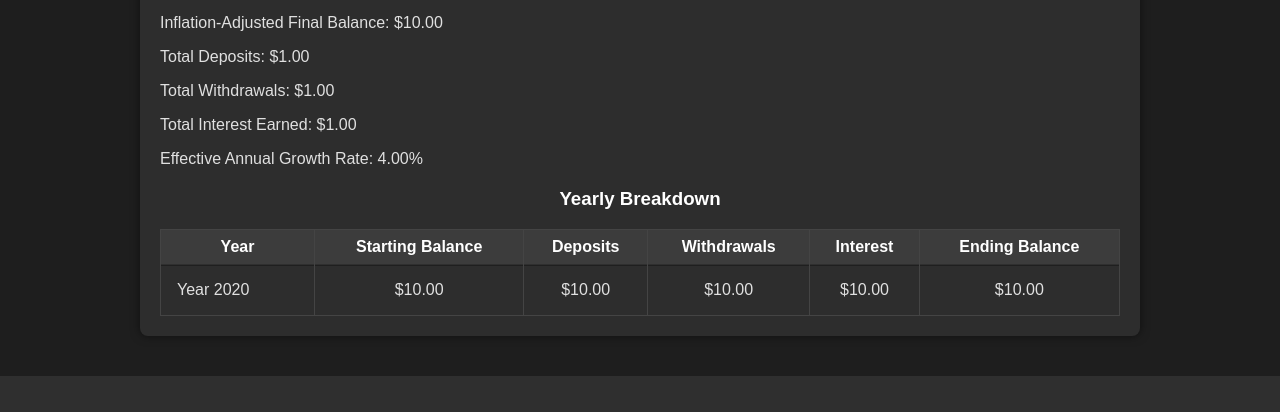
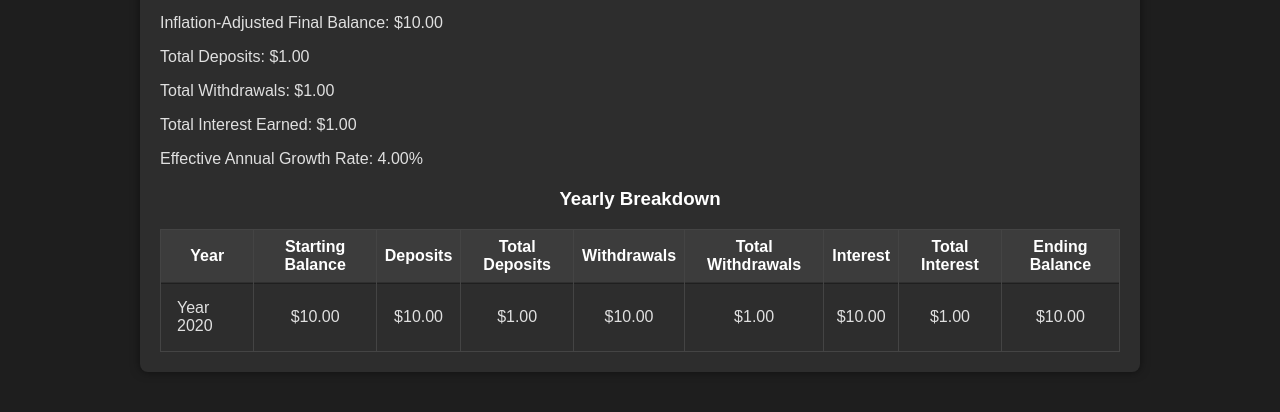
Before and after one commit to osiris-314/compound-interest-calculator, a Flask app: template templates/index.html in a window 1280 px wide. Shown: the part 1766-2178 px from the top of the page. Before the commit the page ends 2142 px from the top, so only its background shows below. Run offline with Flask 3, Linux system fonts and the light colour scheme; the template is opened without the code that fills it: most values are stand-ins (such as "Sample title", 1, 10 or a date in 2020).

Commit message:
Update index.html

```diff
--- a/templates/index.html
+++ b/templates/index.html
@@ -100,14 +100,17 @@
         {% if yearly_data %}
         <div id="details">
             <h3>Yearly Breakdown</h3>
-            <table>
+            <table class="yearly-table">
                 <thead>
                     <tr>
                         <th>Year</th>
                         <th>Starting Balance</th>
                         <th>Deposits</th>
+                        <th>Total Deposits</th>
                         <th>Withdrawals</th>
+                        <th>Total Withdrawals</th>
                         <th>Interest</th>
+                        <th>Total Interest</th>
                         <th>Ending Balance</th>
                     </tr>
                 </thead>
@@ -117,14 +120,31 @@
                         <td>
                             <details>
                                 <summary>Year {{ year }}</summary>
+                            </details>
+                        </td>
+                        <td>${{ data.starting_balance|format_number }}</td>
+                        <td>${{ data.deposits|format_number }}</td>
+                        <td>${{ data.total_deposits|format_number }}</td>
+                        <td>${{ data.withdrawals|format_number }}</td>
+                        <td>${{ data.total_withdrawals|format_number }}</td>
+                        <td>${{ data.interest|format_number }}</td>
+                        <td>${{ data.total_interest|format_number }}</td>
+                        <td>${{ data.ending_balance|format_number }}</td>
+                    </tr>
+                    <tr class="monthly-row" style="display: none;">
+                        <td colspan="9">
+                            <div class="monthly-container">
                                 <table class="monthly-table">
                                     <thead>
                                         <tr>
                                             <th>Month</th>
                                             <th>Starting Balance</th>
                                             <th>Deposits</th>
+                                            <th>Total Deposits</th>
                                             <th>Withdrawals</th>
+                                            <th>Total Withdrawals</th>
                                             <th>Interest This Month</th>
+                                            <th>Total Interest</th>
                                             <th>Ending Balance</th>
                                         </tr>
                                     </thead>
@@ -134,20 +154,18 @@
                                             <td>{{ month_data.month }}</td>
                                             <td>${{ month_data.starting_balance|format_number }}</td>
                                             <td>${{ month_data.deposit_this_month|format_number }}</td>
+                                            <td>${{ month_data.total_deposits|format_number }}</td>
                                             <td>${{ month_data.withdrawal_this_month|format_number }}</td>
+                                            <td>${{ month_data.total_withdrawals|format_number }}</td>
                                             <td>${{ month_data.interest_this_month|format_number }}</td>
+                                            <td>${{ month_data.total_interest|format_number }}</td>
                                             <td>${{ month_data.ending_balance|format_number }}</td>
                                         </tr>
                                         {% endfor %}
                                     </tbody>
                                 </table>
-                            </details>
+                            </div>
                         </td>
-                        <td>${{ data.starting_balance|format_number }}</td>
-                        <td>${{ data.deposits|format_number }}</td>
-                        <td>${{ data.withdrawals|format_number }}</td>
-                        <td>${{ data.interest|format_number }}</td>
-                        <td>${{ data.ending_balance|format_number }}</td>
                     </tr>
                     {% endfor %}
                 </tbody>
@@ -209,6 +227,18 @@
                     }
                 }
             });
+
+            // Toggle monthly data visibility
+            document.querySelectorAll('.yearly-table details').forEach(detail => {
+                detail.addEventListener('toggle', function() {
+                    const monthlyRow = this.closest('tr').nextElementSibling;
+                    if (this.open) {
+                        monthlyRow.style.display = 'table-row';
+                    } else {
+                        monthlyRow.style.display = 'none';
+                    }
+                });
+            });
         });
     </script>
     {% endif %}
```
